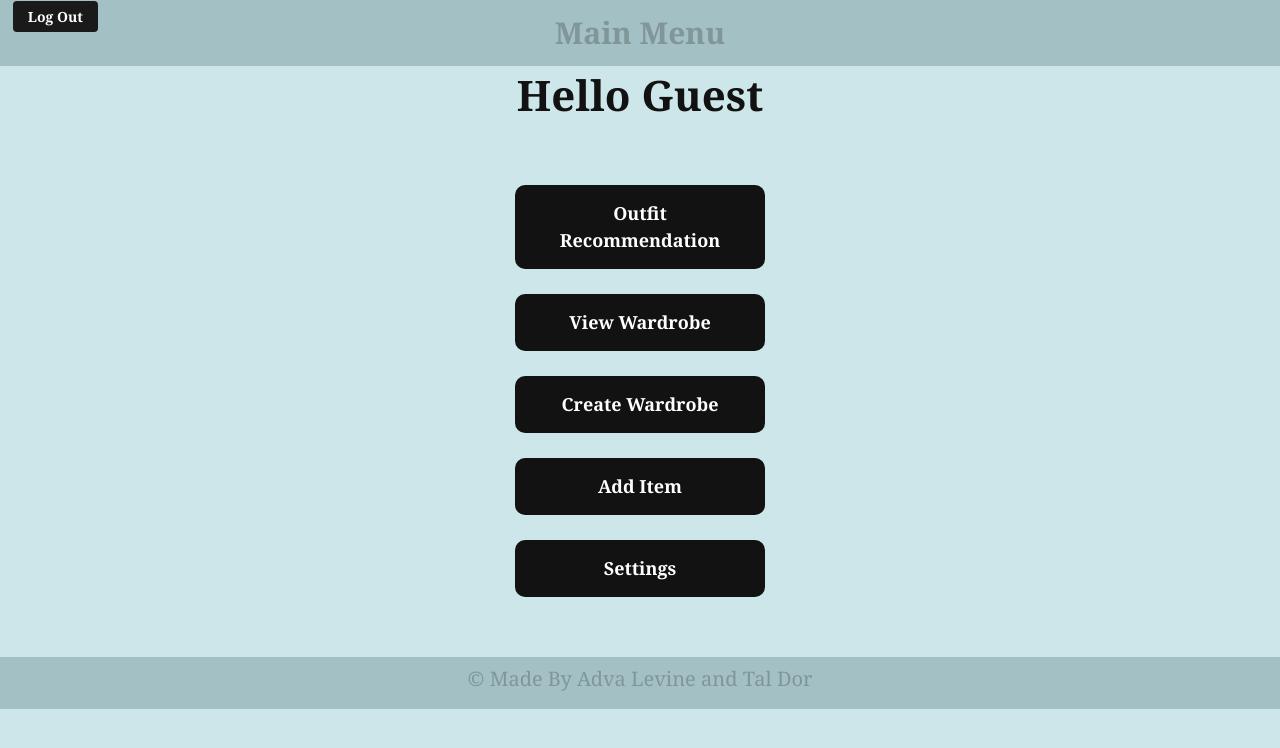
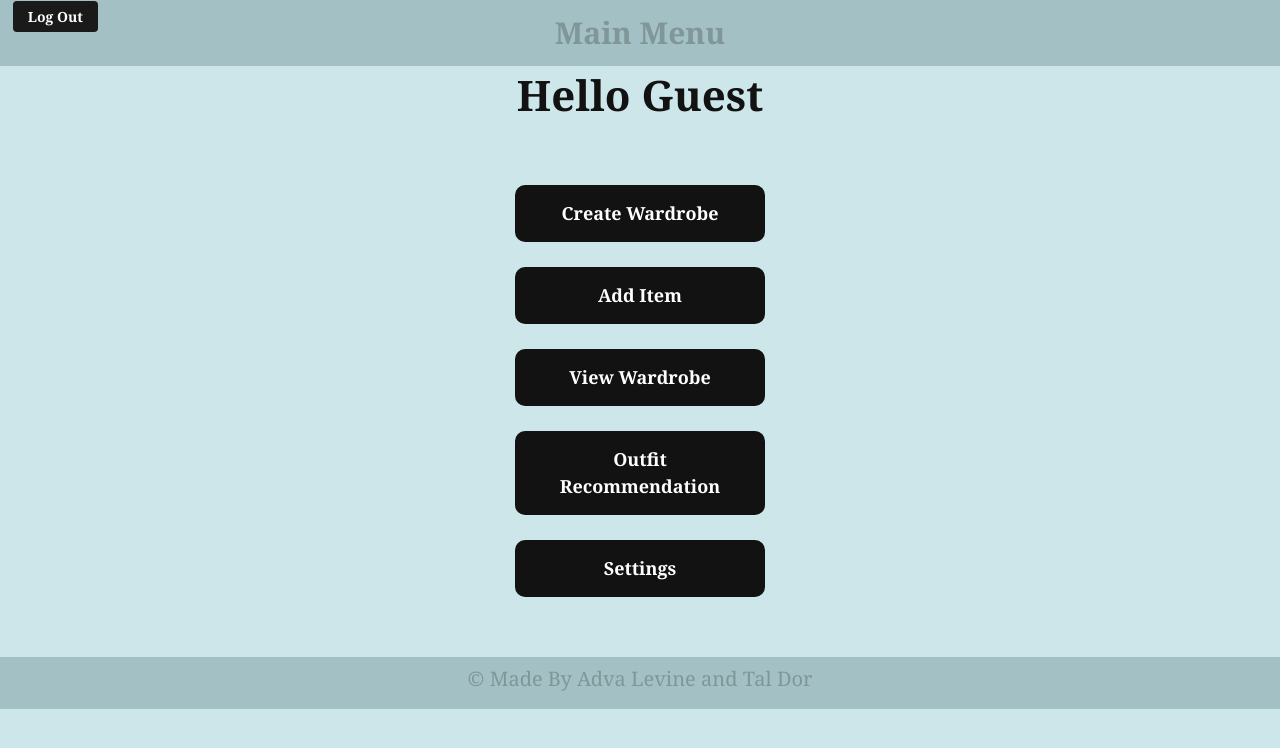
Before and after one commit to AdvaLevine/StyleSync, a React (Create React App) app in the folder frontend/: page /home in a window 1280 px wide. Shown: the top 748 px of the page. Built offline with nearby package versions, Linux system fonts and the light colour scheme; what amazon-cognito-identity-js would draw is missing.

Commit message:
rearranged buttons in the main container for better navigation flow

```diff
--- a/frontend/src/pages/Home.jsx
+++ b/frontend/src/pages/Home.jsx
@@ -23,14 +23,12 @@ const Home = () => {
 
       <div className="main-container">
         <h1>{"Hello " + name}</h1>
-
-        <Link to="/outfit-recommendation"><button>Outfit Recommendation</button></Link>
-        <Link to="/view-wardrobe"><button>View Wardrobe</button></Link>
         <Link to="/create-wardrobe"><button>Create Wardrobe</button></Link>
         <Link to="/add-item"><button>Add Item</button></Link>
+        <Link to="/view-wardrobe"><button>View Wardrobe</button></Link>
+        <Link to="/outfit-recommendation"><button>Outfit Recommendation</button></Link>
         <Link to="/settings"><button>Settings</button></Link>
       </div>
-
       {/* Footer */}
       <footer className="footer">
         <h5>© Made By Adva Levine and Tal Dor</h5>
```
